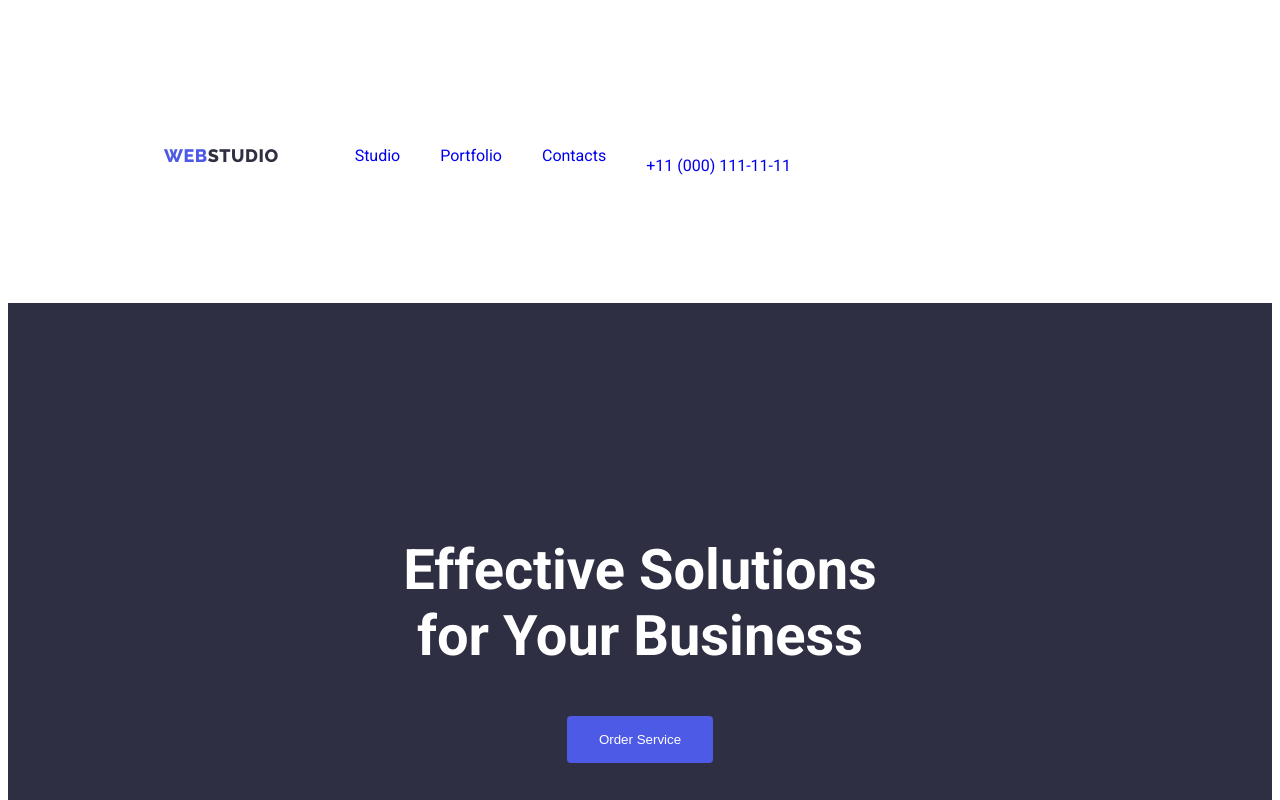
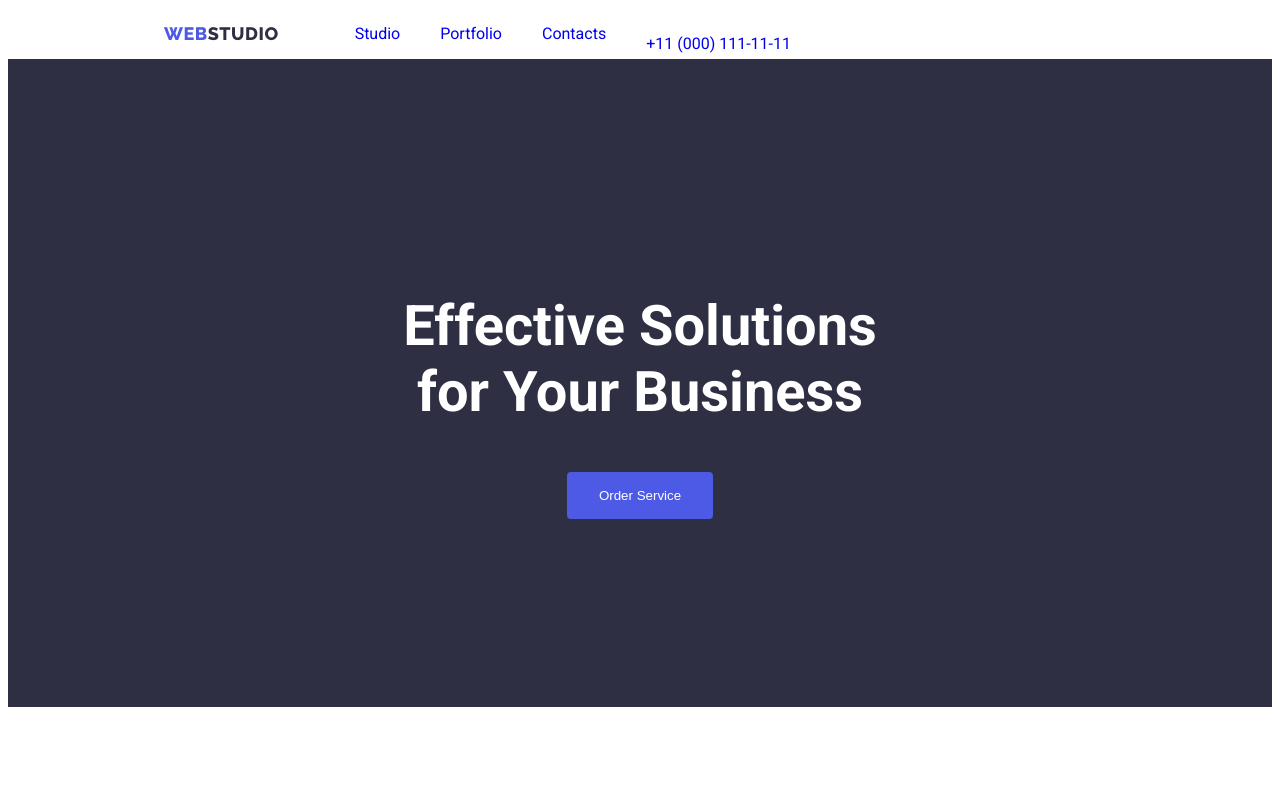
Before and after one commit to FKMBaay/goit-markup-hw-03, a plain HTML site: page index.html in a window 1280 px wide. Shown: the top 800 px of the page. Drawn offline with Linux system fonts and the light colour scheme.

Commit message:
remove
padding on toraul

```diff
--- a/css/style.css
+++ b/css/style.css
@@ -16,8 +16,6 @@ body {
     list-style: none;
     padding-left: 0;
     display: flex;
-    padding-top: 122px;
-    padding-bottom: 122px;
     gap: 40px;
 
 }
```
